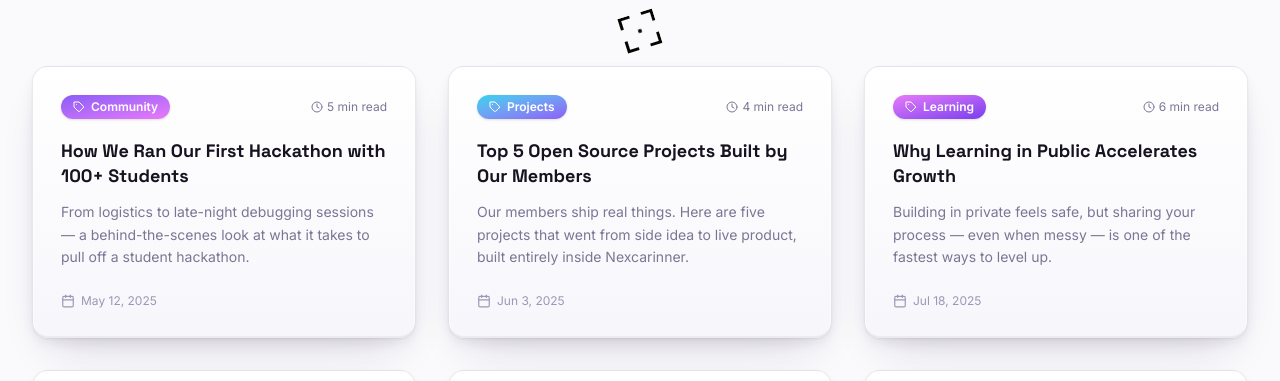
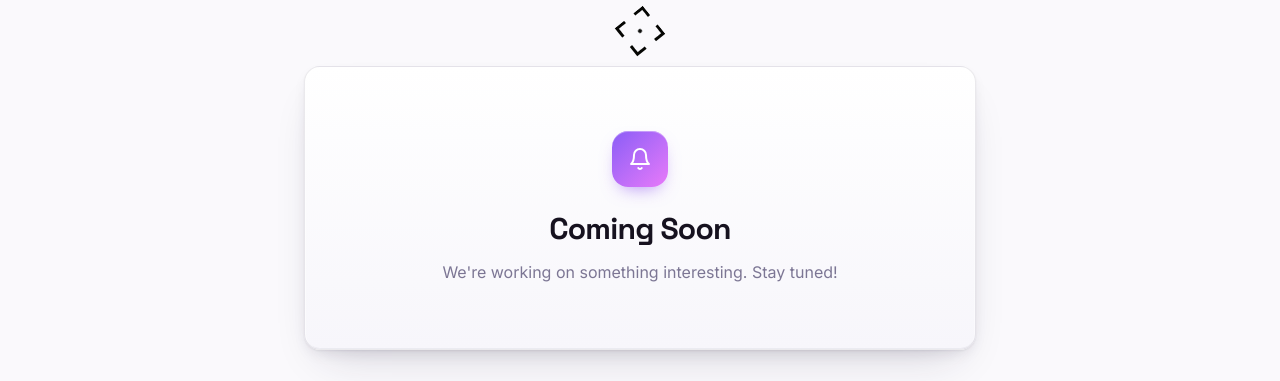
Before and after one commit to codexxxx07/Nexcarinner_Website, a React (Vite) app in the folder FrontEnd/: page /blog in a window 1280 px wide. Shown: the part 369-750 px from the top of the page. Built offline with nearby package versions, Linux system fonts and the light colour scheme; no server answers.

Commit message:
Updated Blog Section

```diff
--- a/FrontEnd/src/pages/Blog.jsx
+++ b/FrontEnd/src/pages/Blog.jsx
@@ -1,71 +1,8 @@
-import { FiCalendar, FiClock, FiTag } from 'react-icons/fi'
+import { FiBell } from 'react-icons/fi'
 import Reveal from '../components/Reveal'
 import BackButton from '../components/BackButton'
 import { useTheme } from '../context/ThemeContext'
 import { usePageTitle } from '../hooks/usePageTitle'
-
-const posts = [
-  {
-    id: 1,
-    title: 'How We Ran Our First Hackathon with 100+ Students',
-    excerpt:
-      'From logistics to late-night debugging sessions — a behind-the-scenes look at what it takes to pull off a student hackathon.',
-    date: 'May 12, 2025',
-    readTime: '5 min read',
-    tag: 'Community',
-    gradient: 'from-brand-500 to-flare-pink',
-  },
-  {
-    id: 2,
-    title: 'Top 5 Open Source Projects Built by Our Members',
-    excerpt:
-      'Our members ship real things. Here are five projects that went from side idea to live product, built entirely inside Nexcarinner.',
-    date: 'Jun 3, 2025',
-    readTime: '4 min read',
-    tag: 'Projects',
-    gradient: 'from-flare-cyan to-brand-500',
-  },
-  {
-    id: 3,
-    title: 'Why Learning in Public Accelerates Growth',
-    excerpt:
-      'Building in private feels safe, but sharing your process — even when messy — is one of the fastest ways to level up.',
-    date: 'Jul 18, 2025',
-    readTime: '6 min read',
-    tag: 'Learning',
-    gradient: 'from-flare-pink to-brand-600',
-  },
-  {
-    id: 4,
-    title: 'Getting Started with Data Science as a Student',
-    excerpt:
-      'No fancy hardware, no PhD required. Here is the realistic roadmap our Data Science track recommends for absolute beginners.',
-    date: 'Aug 1, 2025',
-    readTime: '7 min read',
-    tag: 'Data Science',
-    gradient: 'from-brand-600 to-flare-cyan',
-  },
-  {
-    id: 5,
-    title: 'The Mentorship Model That Actually Works',
-    excerpt:
-      'Mentorship fails when it is too formal. We redesigned ours around async check-ins and peer pairing — here is what changed.',
-    date: 'Sep 22, 2025',
-    readTime: '5 min read',
-    tag: 'Mentorship',
-    gradient: 'from-flare-cyan to-flare-pink',
-  },
-  {
-    id: 6,
-    title: "Full-Stack in 6 Months: A Member's Journey",
-    excerpt:
-      'Ankur had zero web dev experience in January. By June, he shipped a full SaaS app. This is how he did it.',
-    date: 'Oct 5, 2025',
-    readTime: '8 min read',
-    tag: 'Stories',
-    gradient: 'from-brand-500 to-brand-700',
-  },
-]
 
 const Blog = () => {
   const { dark } = useTheme()
@@ -105,68 +42,34 @@ const Blog = () => {
           </p>
         </Reveal>
 
-        {/* Posts grid */}
-        <div className="mt-16 grid gap-8 sm:grid-cols-2 lg:grid-cols-3">
-          {posts.map((post, index) => (
-            <Reveal key={post.id} delay={(index % 3) * 80}>
-              <article
-                className={`group h-full rounded-2xl p-7 transition-all duration-300 hover:-translate-y-1 ${
+        {/* Coming soon */}
+        <Reveal delay={240}>
+          <div
+            className={`mx-auto mt-16 max-w-2xl rounded-2xl px-6 py-14 text-center transition-colors duration-300 sm:px-12 sm:py-16 ${
               dark
-                    ? 'bg-[#1a1a1a] border border-white/8 shadow-[0_8px_30px_rgba(0,0,0,0.5)] hover:border-white/14 hover:shadow-[0_20px_40px_rgba(0,0,0,0.6)]'
+                ? 'border border-white/8 bg-[#1a1a1a] shadow-[0_8px_30px_rgba(0,0,0,0.5)]'
                 : 'glass card-lift'
             }`}
           >
-                {/* Tag + read time */}
-                <div className="flex items-center justify-between">
-                  <span
-                    className={`inline-flex items-center gap-1.5 rounded-full px-3 py-1 text-xs font-semibold bg-linear-to-br ${post.gradient} text-white shadow-sm`}
-                  >
-                    <FiTag className="h-3 w-3" />
-                    {post.tag}
+            <span className="mx-auto inline-flex h-14 w-14 items-center justify-center rounded-2xl bg-linear-to-br from-brand-500 to-flare-pink text-white shadow-[0_8px_18px_-8px_rgba(124,58,237,0.6),inset_0_1px_0_rgba(255,255,255,0.35)]">
+              <FiBell className="h-6 w-6" />
             </span>
-                  <span
-                    className={`flex items-center gap-1 text-xs transition-colors duration-300 ${
-                      dark ? 'text-gray-600' : 'text-ink-400'
+            <h2
+              className={`mt-6 font-display text-2xl font-bold tracking-tight transition-colors duration-300 sm:text-3xl ${
+                dark ? 'text-white' : 'text-ink-50'
               }`}
             >
-                    <FiClock className="h-3 w-3" />
-                    {post.readTime}
-                  </span>
-                </div>
-
-                {/* Title */}
-                <h2
-                  className={`mt-5 font-display text-lg font-bold leading-snug transition-colors duration-300 ${
-                    dark
-                      ? 'text-white group-hover:text-gray-100'
-                      : 'text-ink-50 group-hover:text-brand-700'
-                  }`}
-                >
-                  {post.title}
+              Coming Soon
             </h2>
-
-                {/* Excerpt */}
             <p
-                  className={`mt-3 text-sm leading-relaxed transition-colors duration-300 ${
+              className={`mx-auto mt-3 max-w-md text-sm leading-relaxed transition-colors duration-300 sm:text-base ${
                 dark ? 'text-gray-500' : 'text-ink-400'
               }`}
             >
-                  {post.excerpt}
+              We're working on something interesting. Stay tuned!
             </p>
-
-                {/* Date */}
-                <div
-                  className={`mt-6 flex items-center gap-1.5 text-xs transition-colors duration-300 ${
-                    dark ? 'text-gray-600' : 'text-ink-500'
-                  }`}
-                >
-                  <FiCalendar className="h-3.5 w-3.5" />
-                  {post.date}
           </div>
-              </article>
         </Reveal>
-          ))}
-        </div>
       </div>
     </div>
   )
```
Lines whose indentation alone changed are shown as unchanged.
